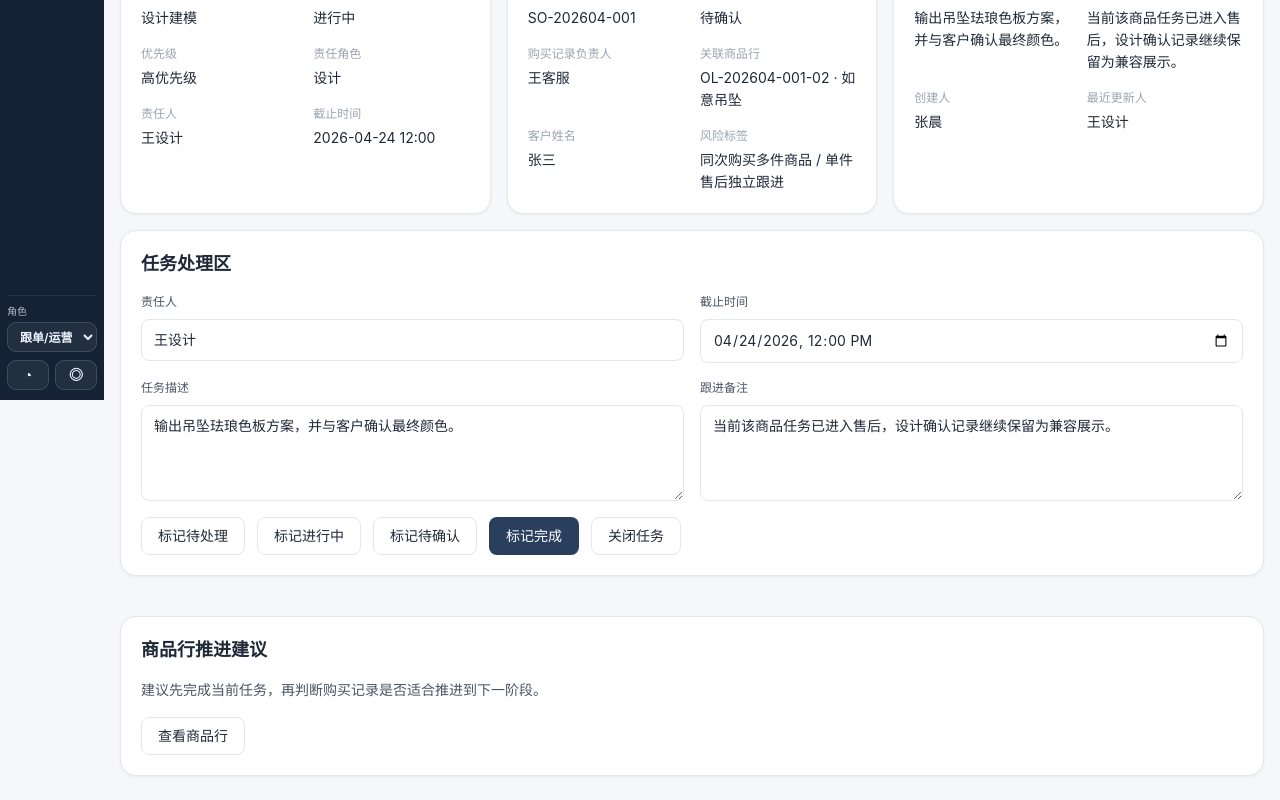
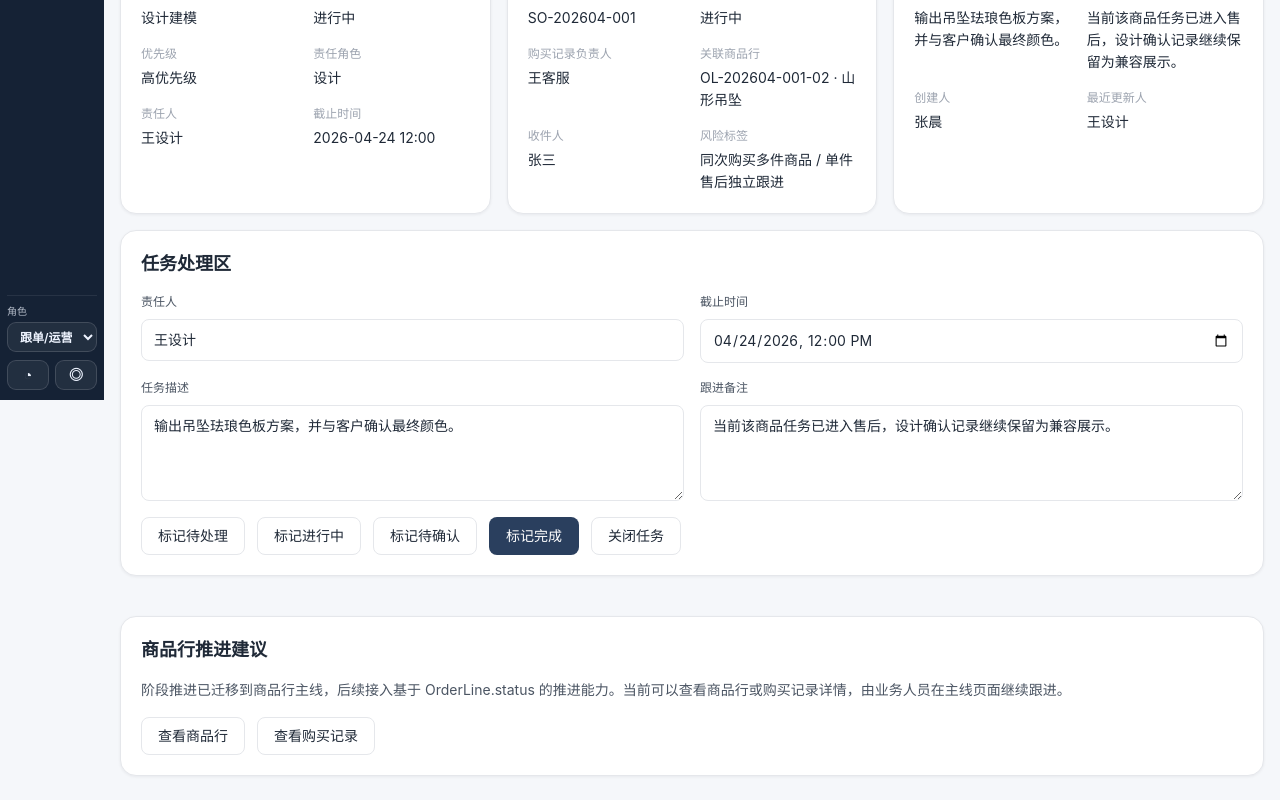
Before and after one commit to lulichao1991/erp2, a React (Vite) app: page /tasks/task-design-001 in a window 1280 px wide. Shown: the part 400-1200 px from the top of the page. Built offline with nearby package versions, Linux system fonts and the light colour scheme.

Commit message:
refactor: align task detail with purchase order-line model

```diff
--- a/src/components/business/task/index.tsx
+++ b/src/components/business/task/index.tsx
@@ -2,12 +2,12 @@ import { Link } from 'react-router-dom'
 import { InfoField, InfoGrid, PageHeader, RiskTag, SectionCard, StatusTag, SummaryCard } from '@/components/common'
 import {
   getOrderPriorityLabel,
-  getOrderStatusLabel,
   getTaskAssigneeRoleLabel,
   getTaskStatusLabel,
   getTaskTypeLabel
 } from '@/services/workflow/workflowMeta'
-import type { Order } from '@/types/order'
+import type { OrderLine } from '@/types/order-line'
+import type { Purchase } from '@/types/purchase'
 import type { Task, TaskStatus, TaskType } from '@/types/task'
 
 export const TaskListHeader = () => (
@@ -59,6 +59,21 @@ const getTaskPurchaseNo = (task: Task) => task.purchaseNo || task.transactionNo
 
 const getTaskOrderLineLabel = (task: Task) =>
   [task.orderLineCode, task.orderLineName || task.orderItemName].filter(Boolean).join(' · ') || '购买记录级任务'
+
+const purchaseAggregateStatusLabelMap: Record<string, string> = {
+  draft: '草稿',
+  in_progress: '进行中',
+  partially_shipped: '部分发货',
+  completed: '已完成',
+  after_sales: '售后中',
+  exception: '异常',
+  cancelled: '已取消'
+}
+
+const getPurchaseAggregateStatusLabel = (status?: string) => (status ? purchaseAggregateStatusLabelMap[status] || status : '—')
+
+const getOrderLineDisplayLabel = (task: Task, orderLine?: OrderLine) =>
+  [orderLine?.lineCode || task.orderLineCode, orderLine?.name || task.orderLineName || task.orderItemName].filter(Boolean).join(' · ') || '购买记录级任务'
 
 const renderTaskPurchaseLink = (task: Task) => {
   const purchaseId = getTaskPurchaseId(task)
@@ -196,7 +211,17 @@ export const TaskSummaryCard = ({ task }: { task: Task }) => (
   </SummaryCard>
 )
 
-export const TaskInfoCardGroup = ({ task, order, hideCommercialInfo = false }: { task: Task; order?: Order; hideCommercialInfo?: boolean }) => (
+export const TaskInfoCardGroup = ({
+  task,
+  purchase,
+  orderLine,
+  hideCommercialInfo = false
+}: {
+  task: Task
+  purchase?: Purchase
+  orderLine?: OrderLine
+  hideCommercialInfo?: boolean
+}) => (
   <div className="field-grid three">
     <SummaryCard title="任务信息">
       <InfoGrid columns={2}>
@@ -211,11 +236,11 @@ export const TaskInfoCardGroup = ({ task, order, hideCommercialInfo = false }: {
     <SummaryCard title="关联购买记录">
       <InfoGrid columns={2}>
         <InfoField label="购买记录编号" value={renderTaskPurchaseLink(task)} />
-        <InfoField label="购买记录阶段" value={order ? getOrderStatusLabel(order.status) : '—'} />
-        <InfoField label="购买记录负责人" value={order?.ownerName || '—'} />
-        <InfoField label="关联商品行" value={getTaskOrderLineLabel(task)} />
-        {!hideCommercialInfo ? <InfoField label="客户姓名" value={order?.customerName || '—'} /> : null}
-        <InfoField label="风险标签" value={order?.riskTags.join(' / ') || '—'} />
+        <InfoField label="购买记录阶段" value={getPurchaseAggregateStatusLabel(purchase?.aggregateStatus)} />
+        <InfoField label="购买记录负责人" value={purchase?.ownerName || '—'} />
+        <InfoField label="关联商品行" value={getOrderLineDisplayLabel(task, orderLine)} />
+        {!hideCommercialInfo ? <InfoField label="收件人" value={purchase?.recipientName || '—'} /> : null}
+        <InfoField label="风险标签" value={purchase?.riskTags.join(' / ') || '—'} />
       </InfoGrid>
     </SummaryCard>
     <SummaryCard title="处理说明">
--- a/src/hooks/useAppData.tsx
+++ b/src/hooks/useAppData.tsx
@@ -45,6 +45,8 @@ type AppDataContextValue = {
   productFieldOptions: ProductFieldOptions
   currentUserRole: TaskAssigneeRole
   getProduct: (productId?: string) => Product | undefined
+  getPurchase: (purchaseId?: string) => Purchase | undefined
+  getOrderLine: (orderLineId?: string) => OrderLine | undefined
   getTask: (taskId?: string) => Task | undefined
   setCurrentUserRole: (role: TaskAssigneeRole) => void
   saveProduct: (payload: Product) => Product
@@ -92,6 +94,8 @@ export const AppDataProvider = ({ children }: { children: React.ReactNode }) =>
       productFieldOptions,
       currentUserRole,
       getProduct: (productId) => products.find((item) => item.id === productId),
+      getPurchase: (purchaseId) => purchases.find((item) => item.id === purchaseId),
+      getOrderLine: (orderLineId) => orderLines.find((item) => item.id === orderLineId),
       getOrder: (orderId) => orders.find((item) => item.id === orderId),
       getTask: (taskId) => tasks.find((item) => item.id === taskId),
       getTasksByOrder: (orderId) => tasks.filter((item) => item.orderId === orderId),
--- a/src/pages/tasks/TaskDetailPage.tsx
+++ b/src/pages/tasks/TaskDetailPage.tsx
@@ -4,7 +4,6 @@ import { AppBreadcrumb } from '@/app/layout/AppBreadcrumb'
 import { TaskInfoCardGroup, TaskSummaryCard } from '@/components/business/task'
 import { EmptyState, PageContainer, PageHeader, SectionCard } from '@/components/common'
 import { useAppData } from '@/hooks/useAppData'
-import { getAllowedNextStatuses, getOrderStatusLabel } from '@/services/workflow/workflowMeta'
 import type { TaskStatus } from '@/types/task'
 
 const toDateTimeInputValue = (value?: string) => (value ? value.replace(' ', 'T').slice(0, 16) : '')
@@ -17,7 +16,9 @@ export const TaskDetailPage = () => {
   const currentRole = appData.currentUserRole
   const hideCommercialInfo = currentRole === 'factory'
   const task = appData.getTask(taskId)
-  const order = appData.getOrder(task?.purchaseId || task?.orderId)
+  const purchase = appData.getPurchase(task?.purchaseId || task?.transactionId)
+  const orderLine = appData.getOrderLine(task?.orderLineId || task?.orderItemId)
+  const purchaseId = purchase?.id || task?.purchaseId || task?.transactionId
   const [form, setForm] = useState(() =>
     task
       ? {
@@ -34,11 +35,13 @@ export const TaskDetailPage = () => {
         }
   )
 
-  const orderTimeline = useMemo(
-    () => (order?.timeline ?? []).filter((record) => record.relatedTaskId === task?.id).sort((left, right) => right.createdAt.localeCompare(left.createdAt)),
-    [order?.timeline, task?.id]
+  const purchaseTimeline = useMemo(
+    () =>
+      (purchase?.timeline ?? [])
+        .filter((record) => record.relatedTaskId === task?.id || record.relatedOrderLineId === orderLine?.id)
+        .sort((left, right) => right.createdAt.localeCompare(left.createdAt)),
+    [orderLine?.id, purchase?.timeline, task?.id]
   )
-  const orderNextStatuses = order ? getAllowedNextStatuses(order.status) : []
 
   if (!task) {
     return (
@@ -79,9 +82,14 @@ export const TaskDetailPage = () => {
             <button className="button secondary" onClick={() => navigate('/tasks')}>
               返回列表
             </button>
-            {order ? (
+            {orderLine ? (
               <button className="button secondary" onClick={() => navigate('/order-lines')}>
                 查看商品行
+              </button>
+            ) : null}
+            {purchaseId ? (
+              <button className="button secondary" onClick={() => navigate(`/purchases/${purchaseId}`)}>
+                查看购买记录
               </button>
             ) : null}
             <button className="button primary" onClick={handleSave}>
@@ -92,7 +100,7 @@ export const TaskDetailPage = () => {
       />
       <div className="stack">
         <TaskSummaryCard task={task} />
-        <TaskInfoCardGroup task={task} order={order} hideCommercialInfo={hideCommercialInfo} />
+        <TaskInfoCardGroup task={task} purchase={purchase} orderLine={orderLine} hideCommercialInfo={hideCommercialInfo} />
         <SectionCard
           title="任务处理区"
           description="当前先支持责任人、截止时间、描述备注和基础状态流转，后续再补审批和权限。"
@@ -160,43 +168,27 @@ export const TaskDetailPage = () => {
             </div>
           </div>
         </SectionCard>
-        {order && !hideCommercialInfo ? (
-          <SectionCard title="商品行推进建议" description="任务完成不等于购买记录或商品行自动完成；这里只给出当前购买记录的可推进方向，仍由业务人员手动判断是否推进。">
+        {purchaseId && !hideCommercialInfo ? (
+          <SectionCard title="商品行推进建议" description="任务完成不等于购买记录或商品行自动完成；当前只展示主线入口，不再写入旧订单阶段。">
             <div className="stack">
               <div className="text-muted">
-                {task.status === 'done' ? '当前任务已完成，可以结合购买记录活跃任务和资料完整度继续推进阶段。' : '建议先完成当前任务，再判断购买记录是否适合推进到下一阶段。'}
+                阶段推进已迁移到商品行主线，后续接入基于 OrderLine.status 的推进能力。当前可以查看商品行或购买记录详情，由业务人员在主线页面继续跟进。
               </div>
               <div className="row wrap">
                 <button type="button" className="button secondary" onClick={() => navigate('/order-lines')}>
                   查看商品行
                 </button>
-                {task.status === 'done'
-                  ? orderNextStatuses.map((status) => (
-                      <button
-                        key={status}
-                        type="button"
-                        className="button primary"
-                        onClick={() => {
-                          appData.transitionOrderStatus({
-                            orderId: order.id,
-                            nextStatus: status,
-                            reason: `任务「${task.title}」已完成，购买记录阶段推进到${getOrderStatusLabel(status)}。`
-                          })
-                          navigate('/order-lines')
-                        }}
-                      >
-                        推进到{getOrderStatusLabel(status)}
-                      </button>
-                    ))
-                  : null}
+                <button type="button" className="button secondary" onClick={() => navigate(`/purchases/${purchaseId}`)}>
+                  查看购买记录
+                </button>
               </div>
             </div>
           </SectionCard>
         ) : null}
         <SectionCard title="任务相关时间线" description="这里只筛当前任务关联到购买记录时间线里的记录，方便核对任务是否推动了购买记录节点。">
-          {orderTimeline.length > 0 ? (
+          {purchaseTimeline.length > 0 ? (
             <div className="stack">
-              {orderTimeline.map((record) => (
+              {purchaseTimeline.map((record) => (
                 <div key={record.id} className="subtle-panel stack" style={{ gap: 6 }}>
                   <div className="row wrap" style={{ justifyContent: 'space-between' }}>
                     <strong>{record.title}</strong>
```
